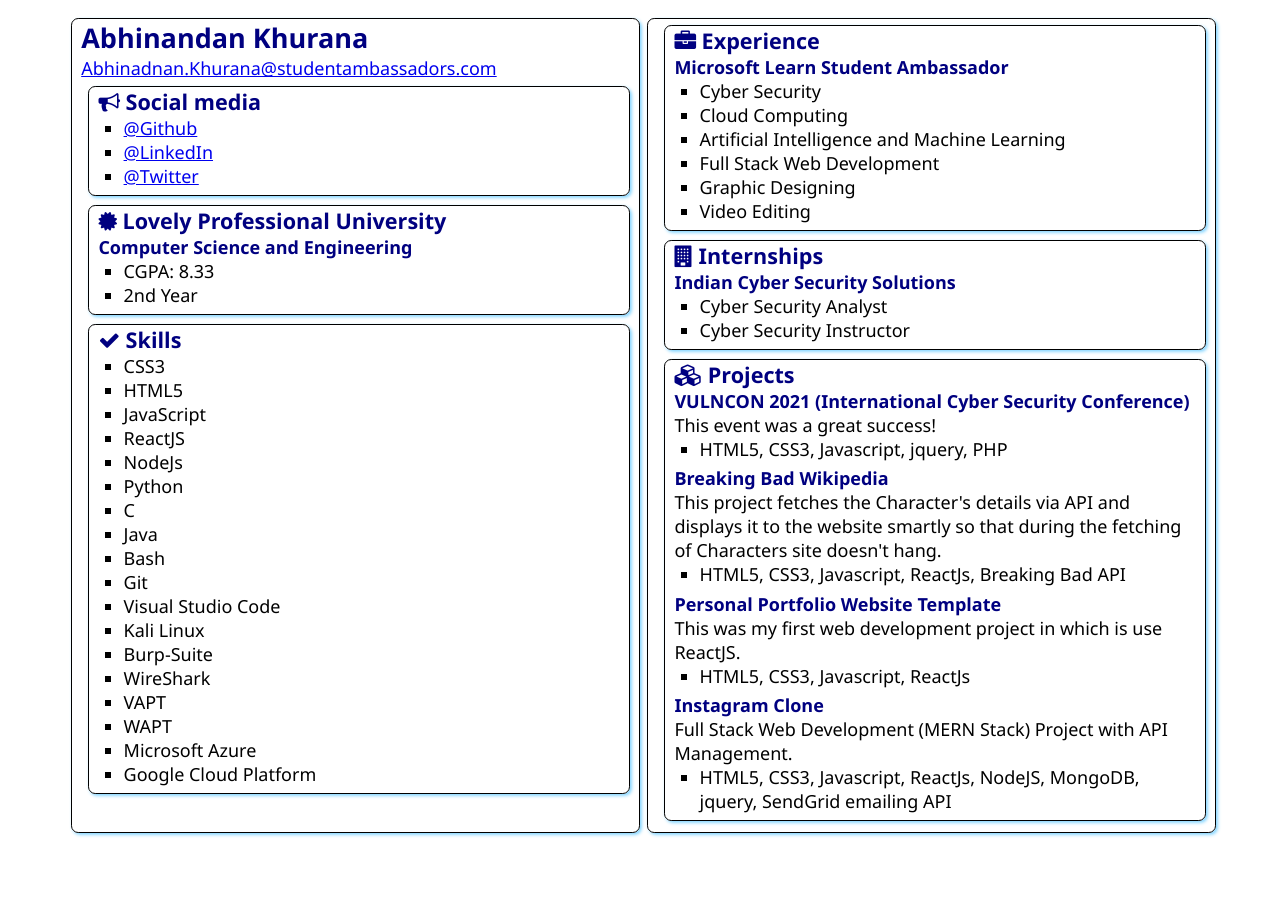
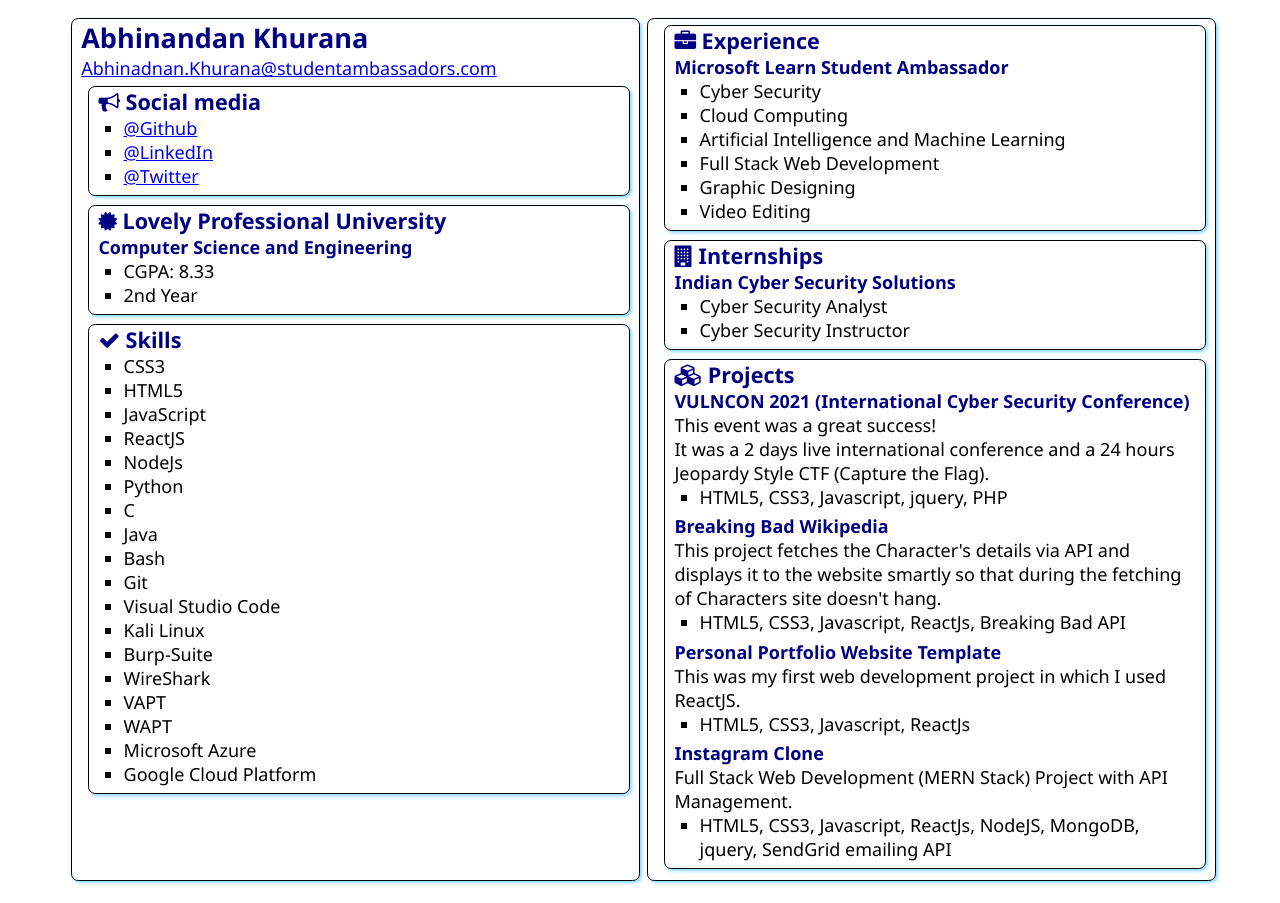
Before and after one commit to Abhinandan-Khurana/SATechnicalOnboarding, a plain HTML site: page src/index.html in a window 1280 px wide. Before the commit the page ends 855 px from the top, so only its background shows below. Drawn offline with Linux system fonts and the light colour scheme.

Commit message:
minor change

```diff
--- a/src/index.html
+++ b/src/index.html
@@ -103,7 +103,7 @@
                 </h2>
 
                 <h3>VULNCON 2021 (International Cyber Security Conference)</h3>
-                <div>This event was a great success!</div>
+                <div>This event was a great success!<br> It was a 2 days live international conference and a 24 hours Jeopardy Style CTF (Capture the Flag).</div>
                 <ul>
                     <li>HTML5, CSS3, Javascript, jquery, PHP</li>
                 </ul>
@@ -117,7 +117,7 @@
 
 
                 <h3>Personal Portfolio Website Template</h3>
-                <div>This was my first web development project in which is use ReactJS.</div>
+                <div>This was my first web development project in which I used ReactJS.</div>
                 <ul>
                     <li>HTML5, CSS3, Javascript, ReactJs</li>
                 </ul>
```
